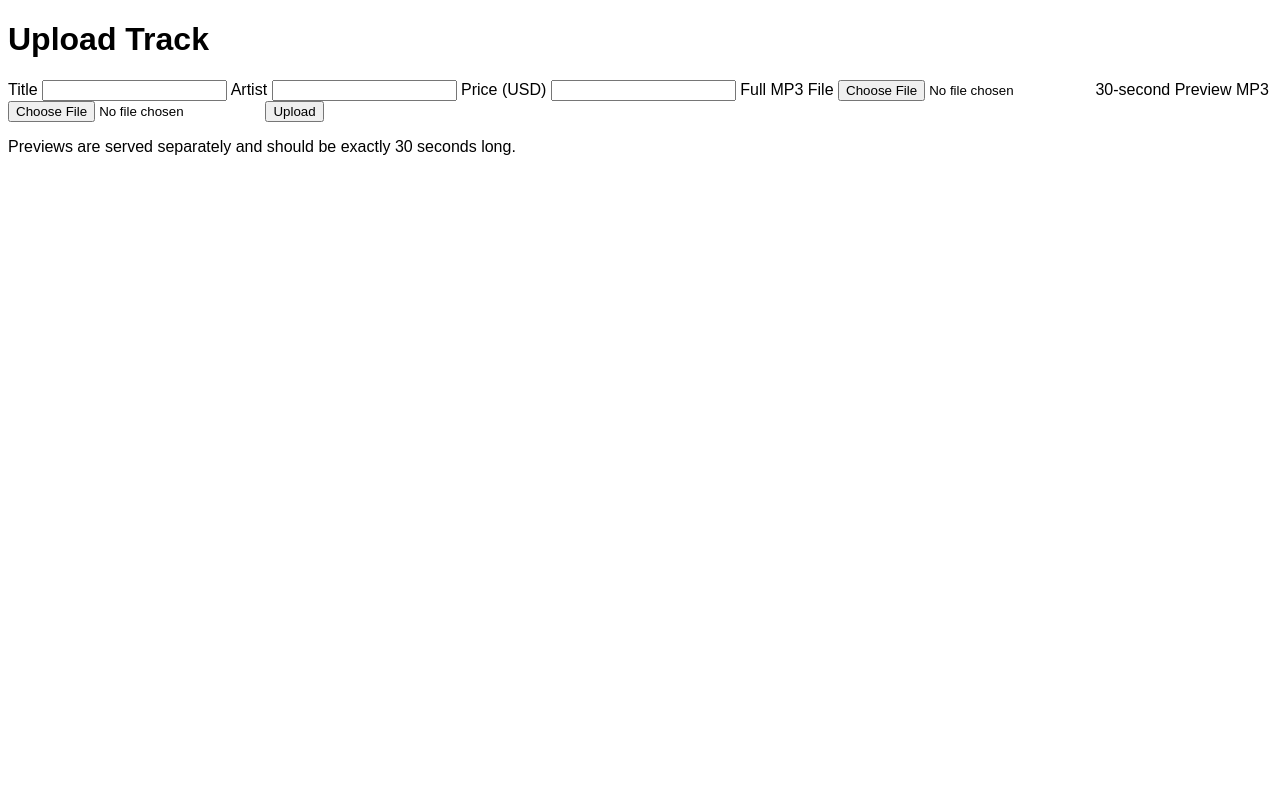
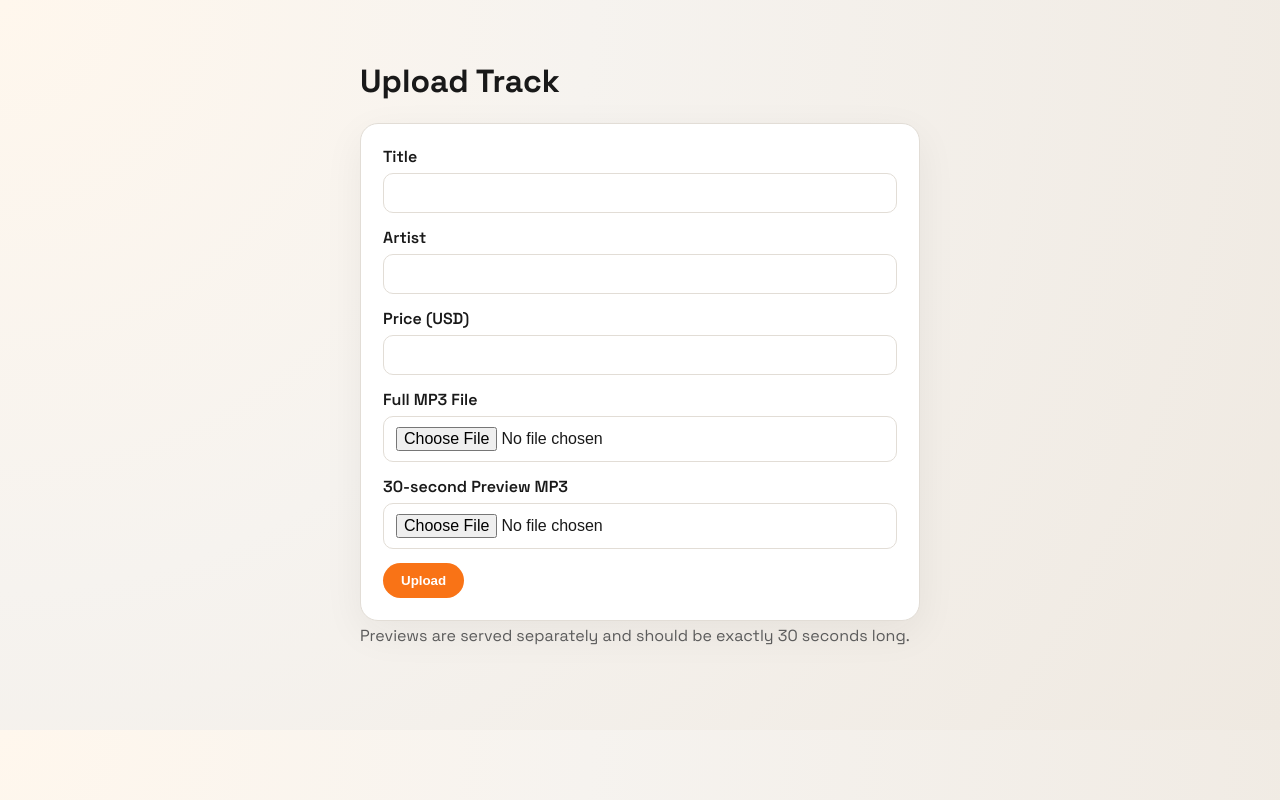
Before and after one commit to Kgaphola45/mp3-store, a PHP site: page /admin/upload.php in a window 1280 px wide. Run offline with PHP 8.4, Linux system fonts and the light colour scheme; the visitor is signed in with stand-in values (Sample User, id 1).

Commit message:
`Update CSS styles and layout`

```diff
--- a/assets/css/style.css
+++ b/assets/css/style.css
@@ -1 +1,162 @@
-body { font-family: Arial; }
+@import url('https://fonts.googleapis.com/css2?family=Space+Grotesk:wght@400;500;600;700&display=swap');
+
+:root {
+    --bg: #f6f3ef;
+    --text: #191919;
+    --muted: #5b5b5b;
+    --card: #ffffff;
+    --accent: #f97316;
+    --accent-dark: #c2410c;
+    --border: #e2ddd6;
+}
+
+* {
+    box-sizing: border-box;
+}
+
+body {
+    font-family: 'Space Grotesk', sans-serif;
+    background: radial-gradient(circle at top left, #fff7ed 0%, #f6f3ef 40%, #efe9e1 100%);
+    margin: 0;
+    color: var(--text);
+}
+
+a {
+    color: inherit;
+    text-decoration: none;
+}
+
+main.container {
+    max-width: 1100px;
+    margin: 0 auto;
+    padding: 40px 20px 80px;
+}
+
+.container.narrow {
+    max-width: 600px;
+}
+
+.page-header {
+    display: flex;
+    justify-content: space-between;
+    align-items: center;
+    gap: 20px;
+    margin-bottom: 30px;
+}
+
+.grid {
+    display: grid;
+    gap: 24px;
+    grid-template-columns: repeat(auto-fit, minmax(260px, 1fr));
+}
+
+.card {
+    background: var(--card);
+    padding: 22px;
+    border: 1px solid var(--border);
+    border-radius: 18px;
+    box-shadow: 0 12px 40px rgba(26, 26, 26, 0.06);
+}
+
+.card h2 {
+    margin: 0 0 6px;
+    font-size: 1.25rem;
+}
+
+.card-footer {
+    display: flex;
+    justify-content: space-between;
+    align-items: center;
+    margin-top: 14px;
+}
+
+.btn {
+    display: inline-flex;
+    align-items: center;
+    justify-content: center;
+    padding: 10px 18px;
+    border-radius: 999px;
+    background: var(--accent);
+    color: #fff;
+    font-weight: 600;
+    border: none;
+    cursor: pointer;
+    transition: transform 0.15s ease, background 0.15s ease;
+}
+
+.btn:hover {
+    background: var(--accent-dark);
+    transform: translateY(-1px);
+}
+
+.btn.ghost {
+    background: transparent;
+    color: var(--accent-dark);
+    border: 1px solid var(--accent-dark);
+}
+
+label {
+    display: block;
+    margin-bottom: 14px;
+    font-weight: 600;
+}
+
+input[type="text"],
+input[type="password"],
+input[type="number"],
+input[type="file"] {
+    width: 100%;
+    padding: 10px 12px;
+    margin-top: 6px;
+    border-radius: 10px;
+    border: 1px solid var(--border);
+    font-size: 1rem;
+}
+
+.alert {
+    background: #fee2e2;
+    color: #991b1b;
+    padding: 12px 16px;
+    border-radius: 12px;
+    margin-bottom: 16px;
+}
+
+.alert.success {
+    background: #dcfce7;
+    color: #166534;
+}
+
+.muted {
+    color: var(--muted);
+    margin: 4px 0;
+}
+
+.price {
+    font-size: 1.1rem;
+    font-weight: 600;
+}
+
+.table {
+    width: 100%;
+    border-collapse: collapse;
+    margin-top: 16px;
+}
+
+.table th,
+.table td {
+    text-align: left;
+    padding: 10px 6px;
+    border-bottom: 1px solid var(--border);
+}
+
+audio {
+    width: 100%;
+    margin-top: 10px;
+}
+
+@media (max-width: 700px) {
+    .page-header {
+        flex-direction: column;
+        align-items: flex-start;
+    }
+}
```
Also changed, not shown: public/preview.php (added, +33 -0 lines).
